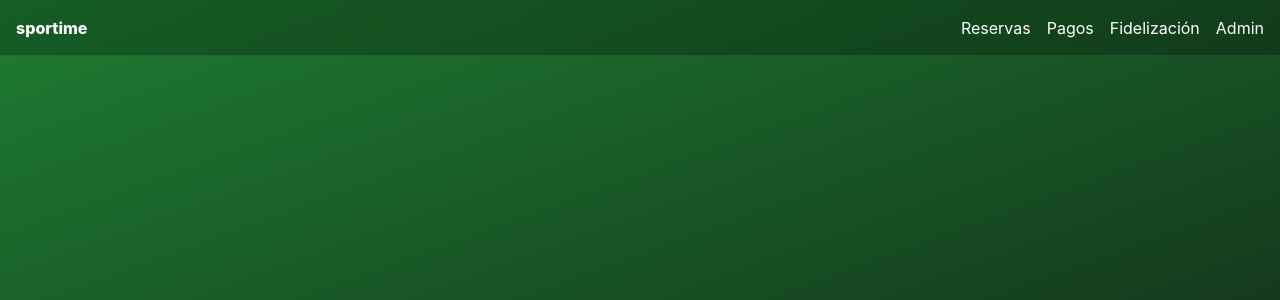
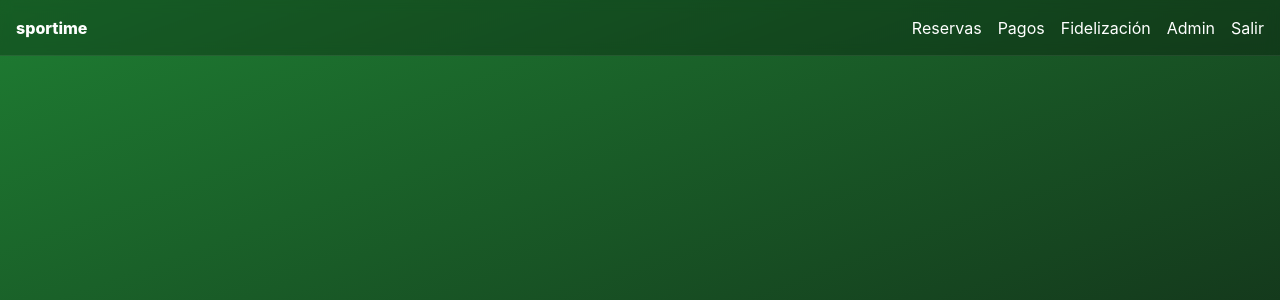
Before and after one commit to nbazaes/sportime, a Django app: page /pagos/ in a window 1280 px wide. Shown: the top 300 px of the page. Run offline with Django 5.2, Linux system fonts and the light colour scheme; a user stored in the database is signed in; tables that the repository leaves empty hold one stand-in row (values such as "Sample post").

Commit message:
Añadido boton de login y logout

```diff
--- a/web/templates/base.html
+++ b/web/templates/base.html
@@ -16,6 +16,14 @@
       <a href="/pagos/" style="color:#fff;text-decoration:none;">Pagos</a>
       <a href="/fidelizacion/" style="color:#fff;text-decoration:none;">Fidelización</a>
       <a href="/admin/" style="color:#fff;text-decoration:none;">Admin</a>
+      {% if user.is_authenticated %}
+        <form method="post" action="{% url 'logout' %}" style="display:inline;margin:0;">
+          {% csrf_token %}
+          <button type="submit" style="background:transparent;border:0;padding:0;color:#fff;text-decoration:none;cursor:pointer;">Salir</button>
+        </form>
+      {% else %}
+        <a href="{% url 'login' %}" style="color:#fff;text-decoration:none;">Login</a>
+      {% endif %}
     </nav>
   </header>
   <main style="padding-top:72px;">
```
